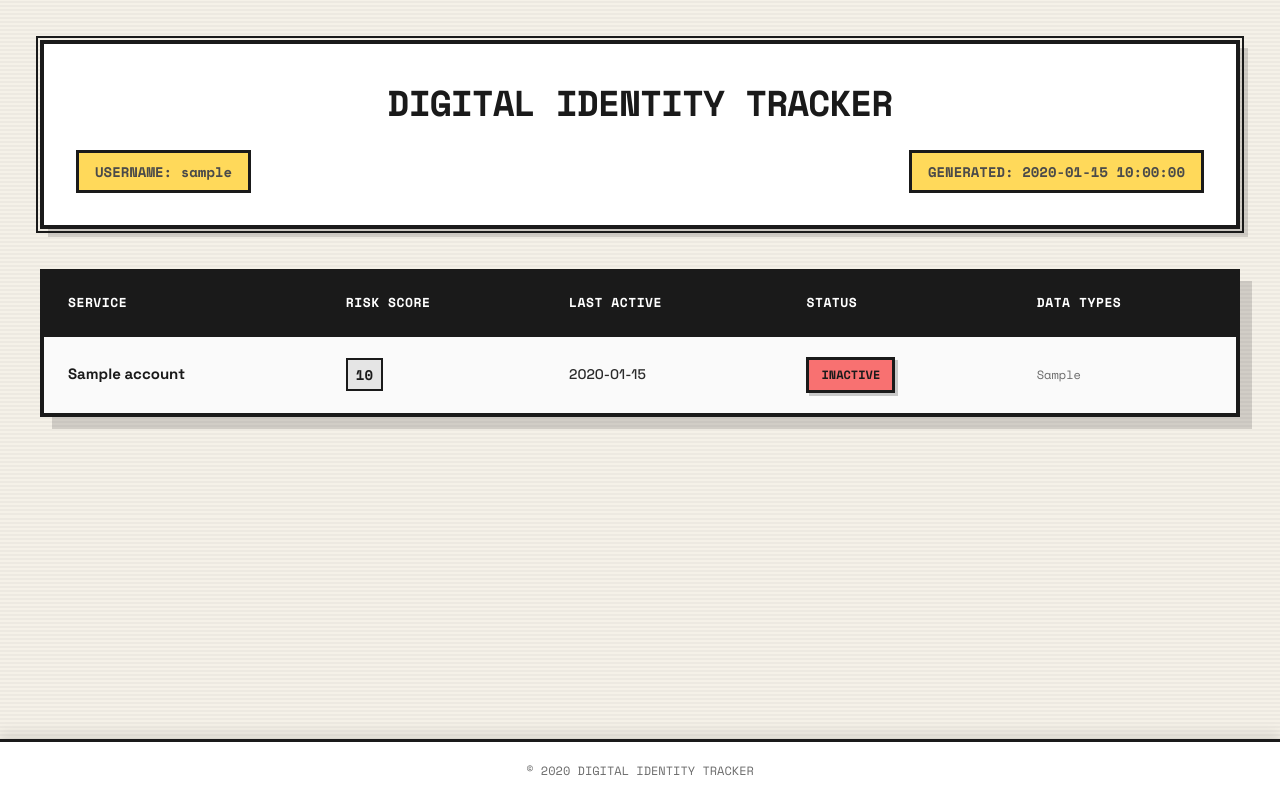
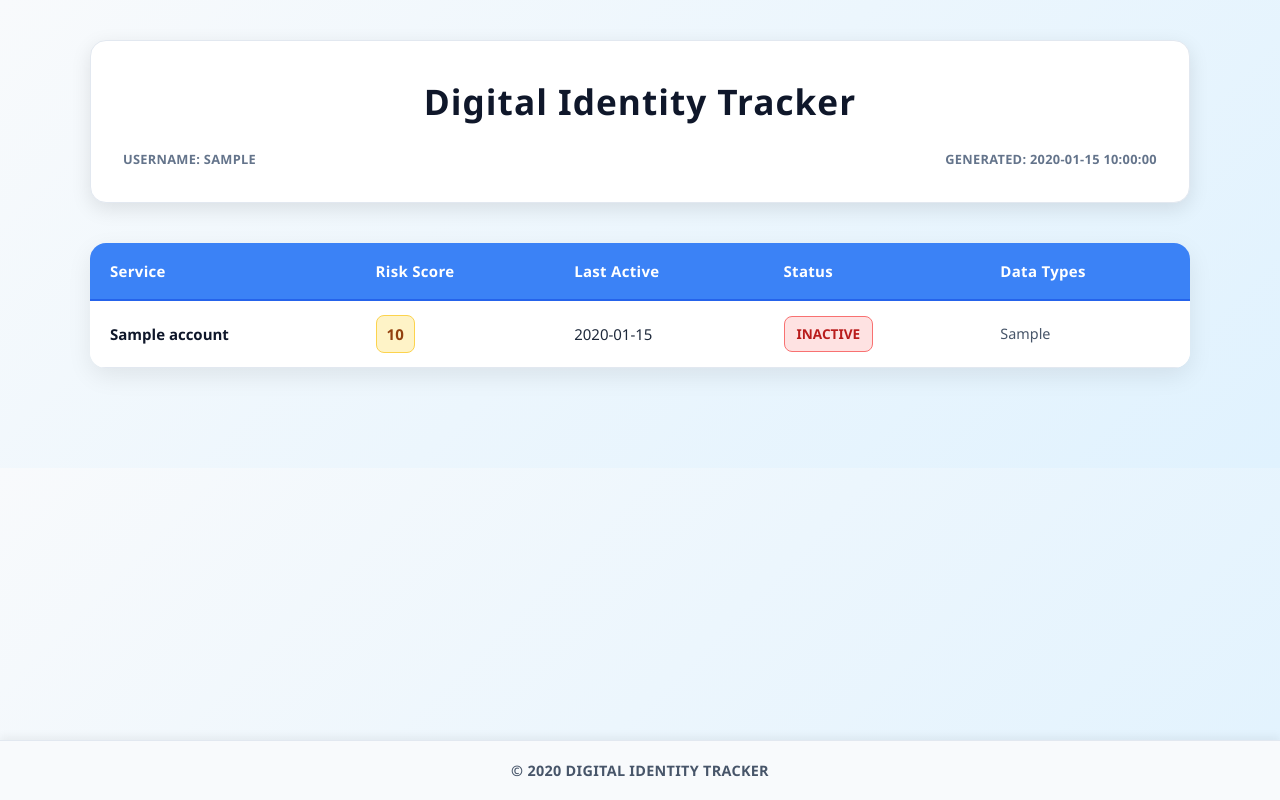
Before and after one commit to RiyaAnil/digital-identity-tracker, a Python web app: template backend/app/templates/report_template.html in a window 1280 px wide. Run offline with Jinja, Linux system fonts and the light colour scheme; the template is opened without the code that fills it: most values are stand-ins (such as "Sample title", 1, 10 or a date in 2020).

Commit message:
Modify report css

```diff
--- a/backend/app/templates/report_template.html
+++ b/backend/app/templates/report_template.html
@@ -5,56 +5,46 @@
 <title>Digital Identity Report</title>
 <link href="https://fonts.googleapis.com/css2?family=Space+Mono:wght@400;700&family=Space+Grotesk:wght@500;700&display=swap" rel="stylesheet">
 <style>
+
+  /* ===================== Global Reset ===================== */
+/* ===================== Global Reset ===================== */
 * {
   box-sizing: border-box;
+  margin: 0;
+  padding: 0;
 }
 
 body {
-    font-family: 'Space Grotesk', sans-serif;
-    background-color: #f5f1e8;
-    background-image:
-      repeating-linear-gradient(0deg, transparent, transparent 2px, rgba(0,0,0,.03) 2px, rgba(0,0,0,.03) 4px);
-    margin: 0;
+  font-family: 'Segoe UI', Tahoma, Geneva, Verdana, sans-serif;
+  background: linear-gradient(135deg, #f8fafc, #e0f2fe);
+  color: #1e293b;
   padding: 40px 20px 100px 20px;
-    color: #1a1a1a;
-    line-height: 1.5;
+  line-height: 1.6;
 }
 
+/* ===================== Container ===================== */
 .container {
-    max-width: 1200px;
+  max-width: 1100px;
   margin: 0 auto;
-    width: 100%;
 }
 
+/* ===================== Header ===================== */
 header {
+  background-color: #ffffff;
+  padding: 32px;
+  border-radius: 16px;
+  box-shadow: 0 6px 20px rgba(0, 0, 0, 0.1);
+  border: 1px solid #e2e8f0;
   margin-bottom: 40px;
-    border: 4px solid #1a1a1a;
-    background-color: #fff;
-    padding: 32px;
-    box-shadow: 8px 8px 0 rgba(0,0,0,0.15);
-    position: relative;
-  }
-
-  header::before {
-    content: '';
-    position: absolute;
-    top: -8px;
-    left: -8px;
-    right: -8px;
-    bottom: -8px;
-    border: 2px solid #1a1a1a;
-    pointer-events: none;
 }
 
 header h1 {
-    font-family: 'Space Mono', monospace;
-    font-size: 36px;
+  text-align: center;
+  font-size: 2.2rem;
+  color: #0f172a;
   font-weight: 700;
-    color: #1a1a1a;
-    margin: 0 0 20px 0;
-    text-transform: uppercase;
-    letter-spacing: -1px;
-    text-align: center;
+  margin-bottom: 20px;
+  letter-spacing: 1px;
 }
 
 .header-info {
@@ -62,38 +52,36 @@
   justify-content: space-between;
   flex-wrap: wrap;
   gap: 16px;
-    font-family: 'Space Mono', monospace;
-    font-size: 14px;
-    color: #4a4a4a;
+  text-transform: uppercase;
+  font-size: 0.8rem; /* Reduced font size */
+  color: #64748b;
+  font-weight: 600;
+  letter-spacing: 0.3px;
 }
 
 .header-info > div {
-    background-color: #ffd95a;
-    padding: 8px 16px;
-    border: 3px solid #1a1a1a;
-    font-weight: 700;
+  background: none;
+  border: none;
+  padding: 0;
+  box-shadow: none;
 }
 
+/* ===================== Report Card ===================== */
 .report-card {
-    background-color: #fff;
-    border: 4px solid #1a1a1a;
+  background-color: #ffffff;
+  border-radius: 16px;
   padding: 0;
-    box-shadow: 12px 12px 0 rgba(0,0,0,0.15);
+  box-shadow: 0 8px 24px rgba(0, 0, 0, 0.08);
   overflow: hidden;
-    position: relative;
+  transition: all 0.3s ease;
 }
 
-  .report-card::before {
-    content: '';
-    position: absolute;
-    top: -8px;
-    left: -8px;
-    right: -8px;
-    bottom: -8px;
-    border: 2px solid #1a1a1a;
-    pointer-events: none;
+.report-card:hover {
+  transform: translateY(-3px);
+  box-shadow: 0 12px 32px rgba(0, 0, 0, 0.12);
 }
 
+/* ===================== Table ===================== */
 .table-container {
   overflow-x: auto;
 }
@@ -101,137 +89,126 @@
 table {
   width: 100%;
   border-collapse: collapse;
-    font-size: 14px;
+  font-size: 15px;
+}
+
+thead {
+  background-color: #3b82f6;
+  color: white;
 }
 
 th {
   text-align: left;
-    padding: 20px 24px;
-    background-color: #1a1a1a;
-    color: #fff;
-    font-family: 'Space Mono', monospace;
-    font-weight: 700;
-    font-size: 13px;
-    text-transform: uppercase;
-    letter-spacing: 0.5px;
-    border-bottom: 4px solid #1a1a1a;
+  padding: 16px 20px;
+  font-weight: 600;
+  letter-spacing: 0.3px;
+  border-bottom: 2px solid #2563eb;
 }
 
 td {
-    padding: 20px 24px;
-    color: #2a2a2a;
-    border-bottom: 2px solid #e5e5e5;
+  padding: 14px 20px;
+  border-bottom: 1px solid #e2e8f0;
+  color: #1e293b;
+  background-color: #fff;
 }
 
-  tbody tr {
-    transition: all 0.15s ease;
-  }
-
-  tbody tr:nth-child(odd) {
-    background-color: #fafafa;
+tbody tr:nth-child(even) {
+  background-color: #f8fafc;
 }
 
 tbody tr:hover {
-    background-color: #ffd95a;
-    transform: translateX(4px);
+  background-color: #e0f2fe;
+  transition: background 0.2s ease;
 }
 
-  tbody tr:last-child td {
-    border-bottom: none;
+/* ===================== Status Badges ===================== */
+.status-active,
+.status-inactive {
+  font-size: 0.85rem;
+  font-weight: 600;
+  padding: 6px 12px;
+  border-radius: 8px;
+  display: inline-block;
+  text-transform: uppercase;
 }
 
 .status-active {
-    background-color: #4ade80;
-    color: #1a1a1a;
-    font-family: 'Space Mono', monospace;
-    font-weight: 700;
-    font-size: 12px;
-    padding: 6px 12px;
-    border: 3px solid #1a1a1a;
-    text-align: center;
-    display: inline-block;
-    text-transform: uppercase;
-    box-shadow: 3px 3px 0 rgba(0,0,0,0.2);
+  background-color: #d1fae5;
+  color: #065f46;
+  border: 1px solid #34d399;
 }
 
 .status-inactive {
-    background-color: #f87171;
-    color: #1a1a1a;
-    font-family: 'Space Mono', monospace;
-    font-weight: 700;
-    font-size: 12px;
-    padding: 6px 12px;
-    border: 3px solid #1a1a1a;
-    text-align: center;
-    display: inline-block;
-    text-transform: uppercase;
-    box-shadow: 3px 3px 0 rgba(0,0,0,0.2);
+  background-color: #fee2e2;
+  color: #b91c1c;
+  border: 1px solid #f87171;
 }
 
-  .data-types {
-    font-family: 'Space Mono', monospace;
-    font-size: 12px;
-    color: #6b6b6b;
-    line-height: 1.6;
+/* ===================== Risk Score ===================== */
+.risk-score {
+  display: inline-block;
+  background-color: #fef3c7;
+  color: #92400e;
+  font-weight: 600;
+  padding: 6px 10px;
+  border-radius: 8px;
+  border: 1px solid #fcd34d;
 }
 
-  .risk-score {
-    font-family: 'Space Mono', monospace;
+/* ===================== Service Name ===================== */
+.service-name {
   font-weight: 700;
-    color: #1a1a1a;
-    background-color: #e5e5e5;
-    padding: 4px 8px;
-    border: 2px solid #1a1a1a;
-    display: inline-block;
+  color: #0f172a;
 }
 
-  .service-name {
-    font-weight: 700;
-    color: #1a1a1a;
-    font-size: 15px;
+/* ===================== Data Types ===================== */
+.data-types {
+  color: #475569;
+  font-size: 0.9rem;
+  font-weight: 500;
 }
 
+/* ===================== Footer ===================== */
 footer {
   position: fixed;
   bottom: 0;
   left: 0;
   right: 0;
   text-align: center;
-    font-family: 'Space Mono', monospace;
-    font-size: 12px;
-    color: #6b6b6b;
-    padding: 20px;
-    border: 3px solid #1a1a1a;
-    border-left: none;
-    border-right: none;
-    border-bottom: none;
-    background-color: #fff;
-    box-shadow: 0 -6px 12px rgba(0,0,0,0.1);
-    z-index: 1000;
+  padding: 18px;
+  background-color: #f8fafc;
+  color: #475569;
+  font-weight: 600;
+  font-size: 0.9rem;
+  border-top: 1px solid #e2e8f0;
+  box-shadow: 0 -4px 8px rgba(0, 0, 0, 0.05);
+  letter-spacing: 0.3px;
 }
 
+/* ===================== Responsive ===================== */
 @media (max-width: 768px) {
-    body {
-      padding: 20px 12px;
+  header {
+    padding: 24px;
   }
 
   header h1 {
-      font-size: 24px;
-    }
-
-    header {
-      padding: 20px;
+    font-size: 1.6rem;
   }
 
   th, td {
-      padding: 12px 16px;
+    padding: 10px 12px;
     font-size: 13px;
   }
 
   .header-info {
     flex-direction: column;
+    align-items: center;
+    gap: 8px;
+    font-size: 0.75rem; /* Slightly smaller on small screens */
   }
 }
+
+
 </style>
 </head>
 <body>
```
Lines whose indentation alone changed are shown as unchanged.
